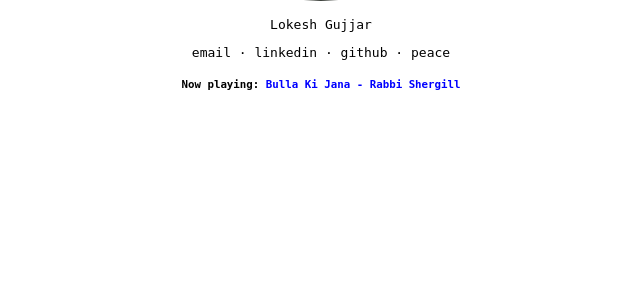
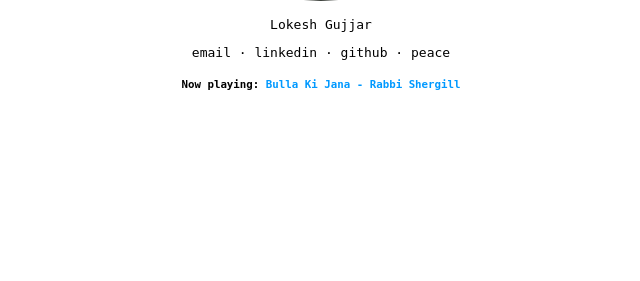
Before and after one commit to LokeshGujjar/lokeshgujjar.github.io, a PHP site: page / in a window 1280 px wide. Shown: the part 519-800 px from the top of the page, without its empty margins (319-959 px from the left). Run offline with PHP 8.4, Linux system fonts and the light colour scheme; some libraries are stand-ins or nearby versions.

Commit message:
Update style.css

```diff
--- a/style.css
+++ b/style.css
@@ -87,5 +87,5 @@ body {
   }
 
   .song-name {
-    color: blue;
+    color: #0099FF;
   }
```
